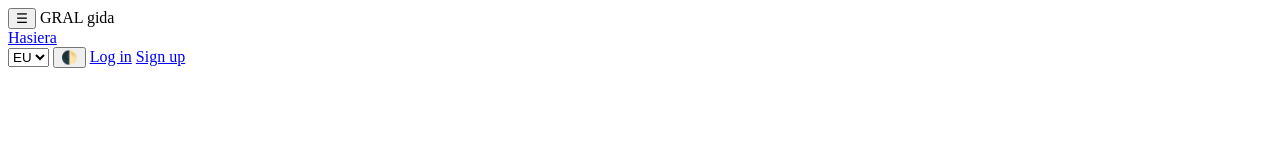
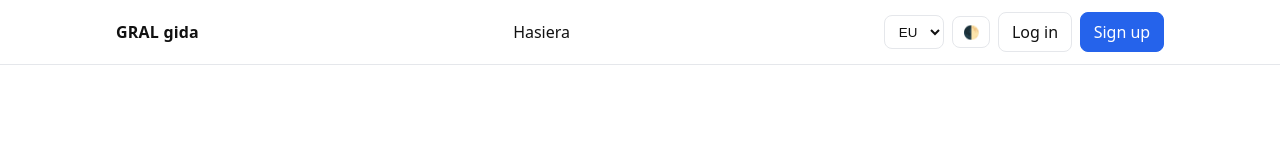
Before and after one commit to Ivangb-626/PKEmobile, a plain HTML site: page header.html in a window 1280 px wide. Drawn offline with Linux system fonts and the light colour scheme.

Commit message:
fix header styles

```diff
--- a/header.html
+++ b/header.html
@@ -3,7 +3,7 @@
     <meta charset="utf-8">
     <meta name="viewport" content="width=device-width, initial-scale=1">
     <title>Hasiera orria</title>
-    <link rel="stylesheet" href="estiloak.css">
+    <link rel="stylesheet" href="Styles/General.css">
   </head>
 <body>
     <header class="site-header">
```
